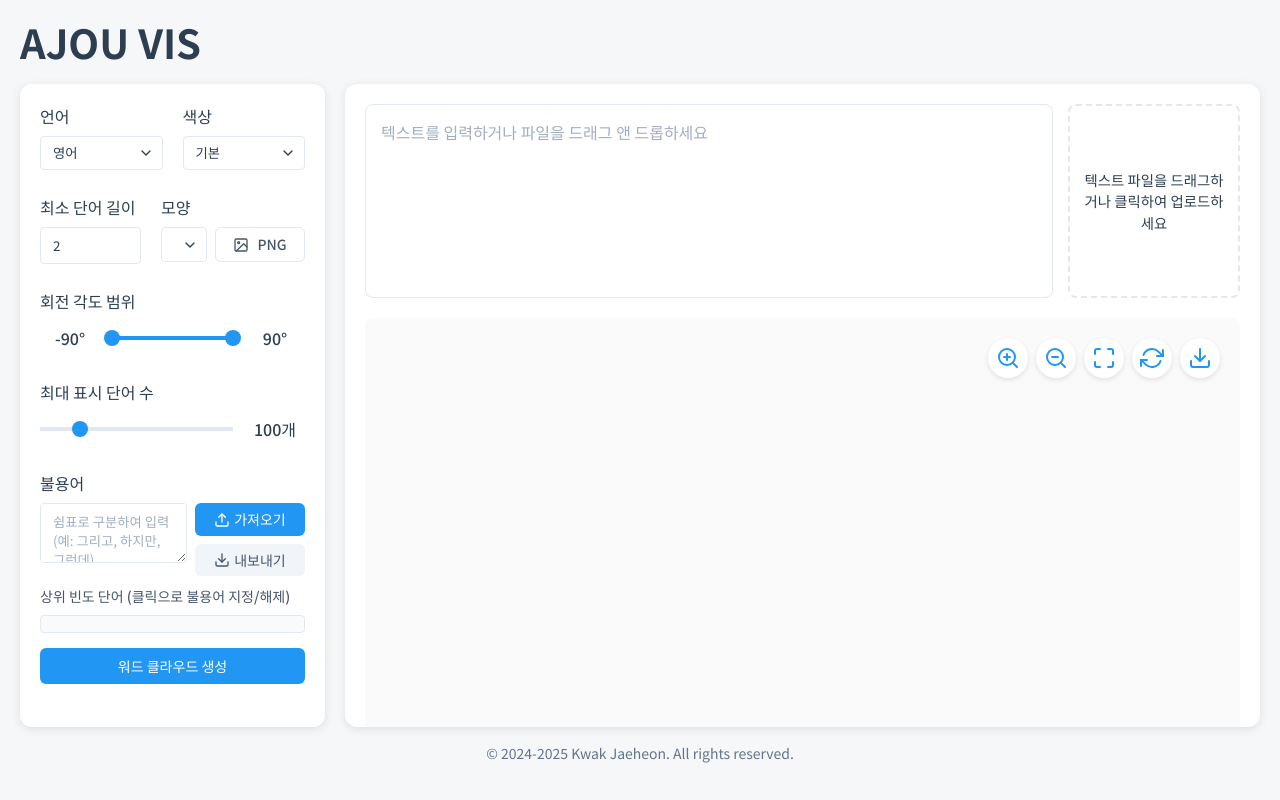
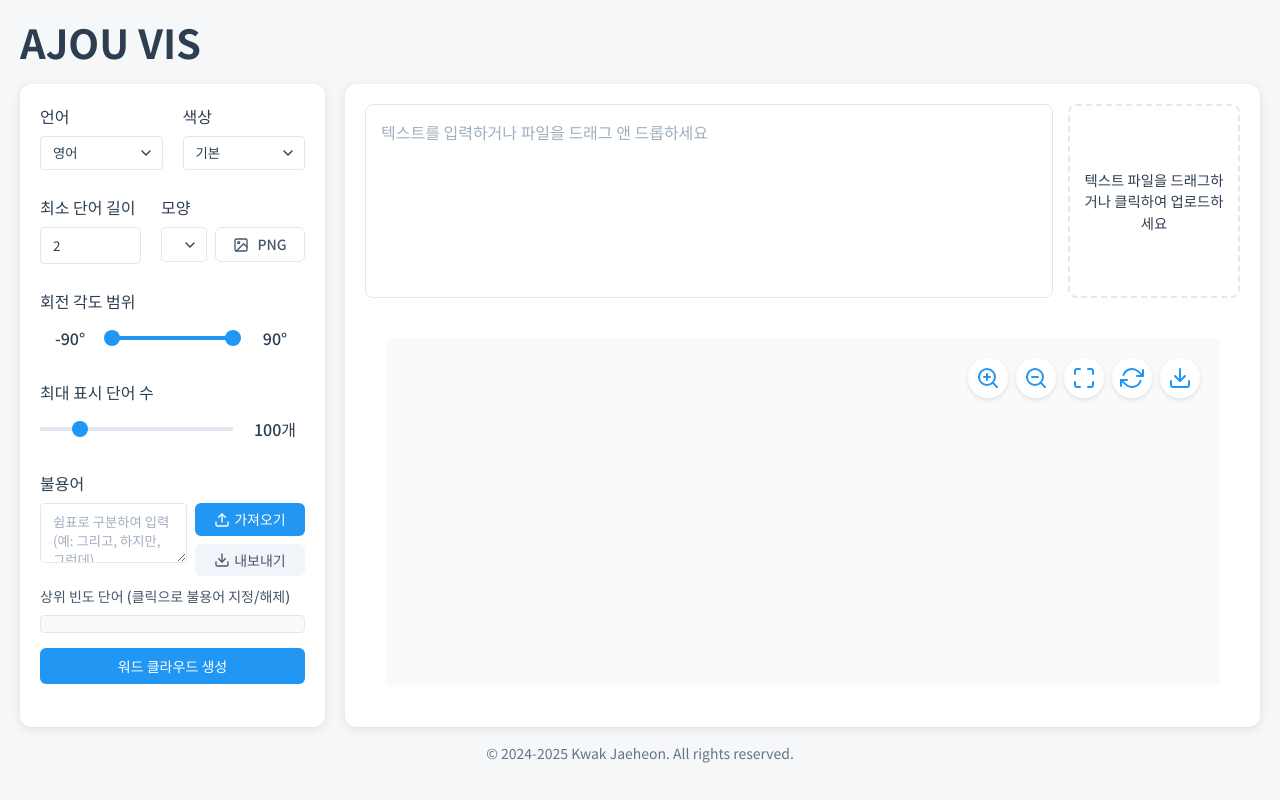
Before and after one commit to honeykwak/word-cloud-maker, a React (Vite) app: page / in a window 1280 px wide. Built offline with nearby package versions, Linux system fonts and the light colour scheme.

Commit message:
fixed wordcloud container ratio problem

```diff
--- a/src/components/WordCloud.tsx
+++ b/src/components/WordCloud.tsx
@@ -27,16 +27,20 @@ interface WordCloudProps {
 
 const Container = styled.div`
   width: 100%;
+  height: 100%;
   position: relative;
   overflow: hidden;
+  display: flex;
+  flex-direction: column;
+  padding: 20px;
+  box-sizing: border-box;
 `;
 
 const CloudContainer = styled.div<{ $shape: string }>`
-  width: 100%;
-  aspect-ratio: 1/1;  // 항상 정사각형 비율 유지
+  flex: 1;
+  min-height: 0;
   background: #fafafa;
   border-radius: 8px;
-  box-sizing: border-box;
   position: relative;
   display: flex;
   justify-content: center;
@@ -109,11 +113,9 @@ const LoadingOverlay = styled.div`
 `;
 
 const CloudCanvas = styled.canvas<{ $zoom: number, $x: number, $y: number, $isDragging: boolean }>`
-  width: 100%;
-  height: 100%;
-  cursor: ${props => props.$isDragging ? 'grabbing' : 'grab'};
   transform: translate(${props => props.$x}px, ${props => props.$y}px) scale(${props => props.$zoom});
   transform-origin: center center;
+  cursor: ${props => props.$isDragging ? 'grabbing' : 'grab'};
 `;
 
 const ProgressContainer = styled.div`
@@ -378,15 +380,12 @@ const WordCloud: React.FC<WordCloudProps> = ({
   const centerWordCloud = useCallback(() => {
     if (!containerRef.current || !canvasRef.current) return;
 
-    const container = containerRef.current;
-    const canvas = canvasRef.current;
+    // 캔버스 크기를 컨테이너 크기에 기반해 계산
+    // 이때 캔버스의 비율은 유지하면서, 컨테이너 내부에 맞도록 조정
 
-    // 컨테이너와 캔버스의 크기 차이 계산
-    const xOffset = (container.clientWidth - canvas.clientWidth) / 2;
-    const yOffset = (container.clientHeight - canvas.clientHeight) / 2;
-
-    setZoom(1);  // 원래 크기로
-    setOrigin([xOffset, yOffset]);  // 중앙 위치로
+    // 여기서 적절한 zoom 레벨과 origin 설정
+    setZoom(1);
+    setOrigin([0, 0]);
   }, []);
 
   // 원래 크기 버튼 핸들러 수정
```
